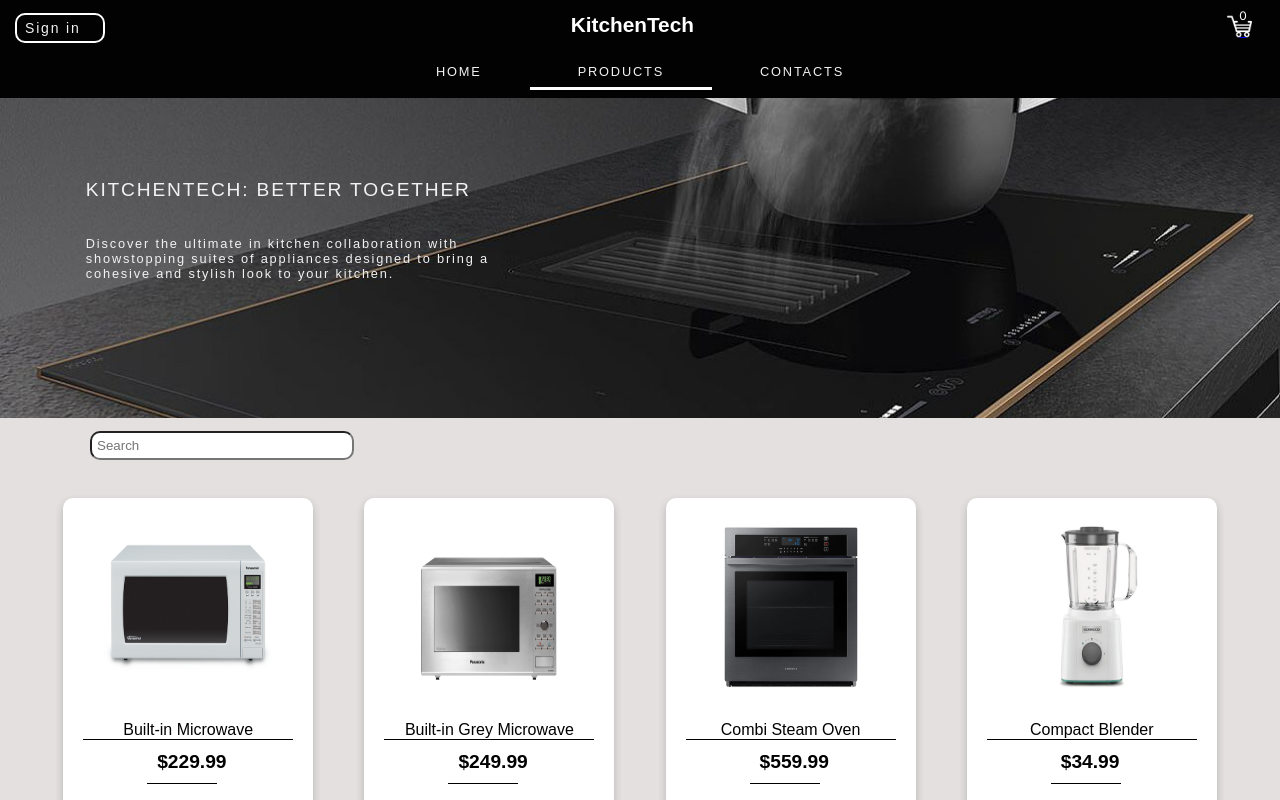
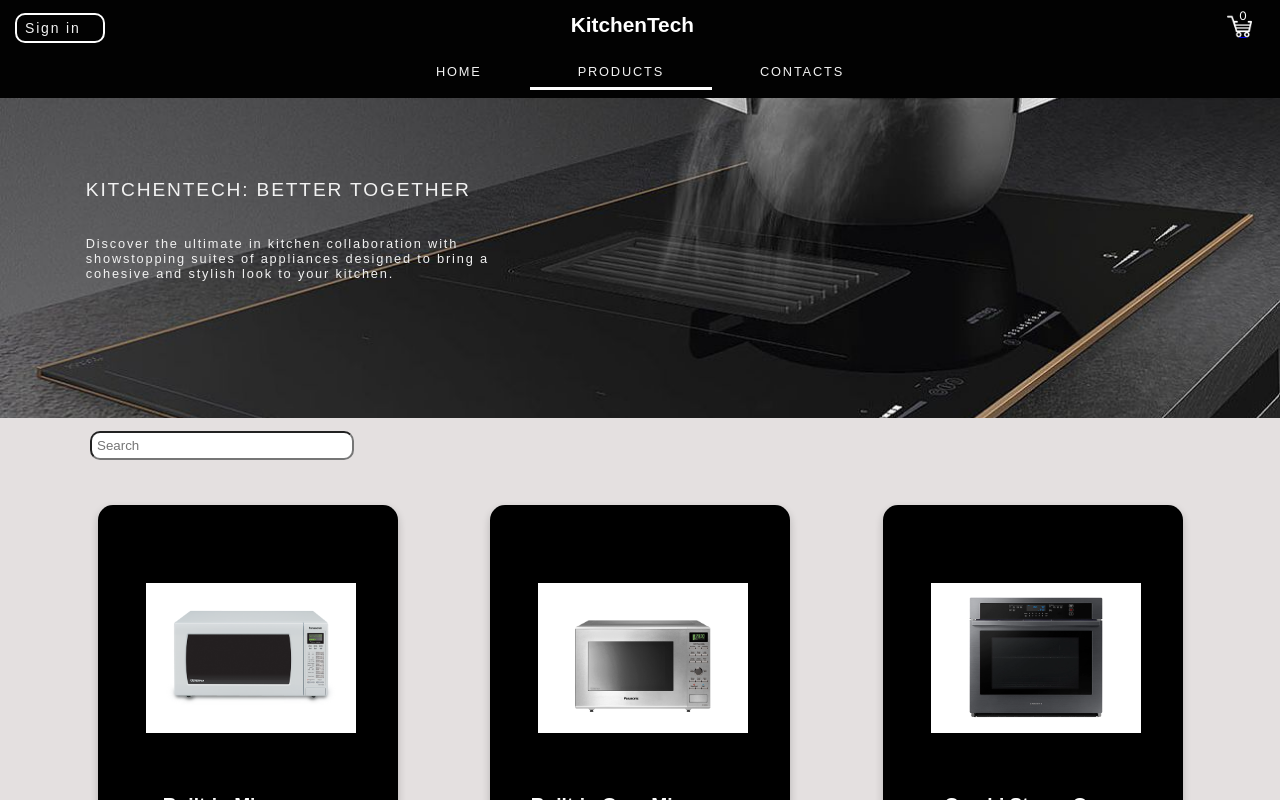
Before and after one commit to GuldanaBaktybekova/my-diploma, a React (Create React App) app: page /products in a window 1280 px wide. Shown: the top 800 px of the page. Built offline with nearby package versions, Linux system fonts and the light colour scheme.

Commit message:
Add new product card style to ProductItem

```diff
--- a/src/components/ProductList/ProductItem/ProductItem.module.css
+++ b/src/components/ProductList/ProductItem/ProductItem.module.css
@@ -1,27 +1,24 @@
 .ProductItem {
   box-shadow: 0 4px 8px 0 rgba(0, 0, 0, 0.2);
-  transition: 0, 3s;
-  position: relative;
-  /* flex: 0 0 30%; */
-  /* border-top-left-radius: 30%;
-  border-top-right-radius: 30%;
-  */
-  margin: 8px;
-  background-color: white;
-  max-width: 210px;
   width: 100%;
-  padding: 20px;
-  height: 320px;
-  border-radius: 10px;
+  max-width: 300px;
+  height: 400px;
+  margin: 15px;
+  background-color: black;
+  border-radius: 15px;
+  display: flex;
+  flex-direction: column;
+  justify-content: space-evenly;
 }
 .ProductItem img {
-  border-radius: 20px 0 0 0;
-  max-width: 240px;
+  height: 150px;
   width: 100%;
-  height: 200px;
-  display: block;
-  transition: 0.25s;
-  margin-bottom: 10px;
+  max-width: 210px;
+  background-color: white;
+  position: relative;
+  top: 40px;
+  right: -3rem;
+  text-align: center;
 }
 .ProductItem :hover img {
   transform: scale(1.05);
@@ -31,9 +28,9 @@
 
 
 } */
-.ProductItem a {
-  color: black;
-  font-size: 1rem;
+.ProductItem a:last-of-type {
+  color: white;
+  font-size: 1.2rem;
   text-align: center;
   text-decoration: none;
 
@@ -41,17 +38,17 @@
   border-bottom: 3px solid transparent;
   font-family: Muli, sans-serif;
 
-  font-weight: 400;
+  font-weight: bold;
   display: flex;
   justify-content: center;
   position: relative;
-  top: -10px;
+  top: 60px;
 }
 .ProductItem a:hover {
   color: black;
 }
 .ProductItem a:last-of-type {
-  border-bottom: 1px solid black;
+  border-bottom: 2px solid white;
 }
 
 .ProductItem:hover {
@@ -64,53 +61,105 @@
   padding: 5px;
 } */
 .ProductItem .price {
-  /* position: absolute; */
   position: relative;
-  top: -1rem;
+  top: 2rem;
   z-index: 3;
-  right: -4rem;
+  right: -6rem;
 
   font-weight: bold;
 
-  background-color: white;
-  color: black;
+  font-size: 1.2rem;
+  color: white;
 
-  font-size: 1.2rem;
-  padding: 10px;
+  padding: 20px;
+
   width: 50px;
   text-align: center;
-  /* border-radius: 50%;
-  border-bottom-left-radius: 0;
-  border-top-right-radius: 0; */
-  /* box-shadow: 0 0 10px rgba(0, 0, 0, .3); */
+
   margin-top: 7px;
   text-decoration: none;
   border-bottom: 3px solid transparent;
   font-family: Muli, sans-serif;
 
   font-weight: 700;
-  border-bottom: 1px solid black;
 }
 
-.ProductItem .buy button {
-  position: relative;
-  top: -3rem;
-  right: -10rem;
-  padding: 5px 10px;
-  margin: 0;
-  background-color: black;
+.ProductItem .cart {
+  border: none;
+  outline: 0;
+  padding: 5px;
   color: white;
-
-  font-family: Muli, sans-serif;
-
-  font-weight: 700;
-  border-radius: 5px;
+  background-color: #000;
+  text-align: center;
+  cursor: pointer;
+  width: 100%;
+  font-size: 16px;
+  /* position: relative;
+  bottom: -3.9rem; */
+  margin: 5px 5px 0 0;
+}
+.ProductItem .cart:hover {
+  opacity: 0.7;
 }
 
 @media (max-width: 620px) {
   .ProductItem {
     flex-wrap: wrap;
   }
+  /* .ProductItem a:last-of-type {
+    color: black;
+    font-size: 1.2rem;
+    text-align: center;
+    text-decoration: none;
+
+    text-decoration: none;
+    border-bottom: 3px solid transparent;
+    font-family: Muli, sans-serif;
+
+    font-weight: bold;
+    display: flex;
+    justify-content: center;
+    position: relative;
+    top: 30px;
+    right: -2rem;
+  }
+  .ProductItem .price {
+    position: relative;
+    top: -0.5rem;
+    z-index: 3; */
+  /* right: -6rem;
+
+    font-weight: bold;
+
+    font-size: 1.2rem;
+    color: rgb(119, 117, 117);
+
+    padding: 20px;
+    width: 50px;
+    text-align: center;
+
+    margin-top: 7px;
+    text-decoration: none;
+    border-bottom: 3px solid transparent;
+    font-family: Muli, sans-serif;
+
+    font-weight: 700;
+  }
+  .ProductItem .cart {
+    border: none;
+    outline: 0;
+    padding: 5px;
+    color: white;
+    background-color: #000;
+    text-align: center;
+    cursor: pointer;
+    width: 150px;
+    font-size: 16px;
+    position: relative;
+    bottom: -11rem;
+    left: -9rem;
+    margin: 5px 5px 0 0;
+  } */
 }
 /* .ProductItem img {
   max-width: 200px;
```
Also changed, not shown: src/components/ProductList/ProductItem/ProductItem.js (+7 -1 lines).
